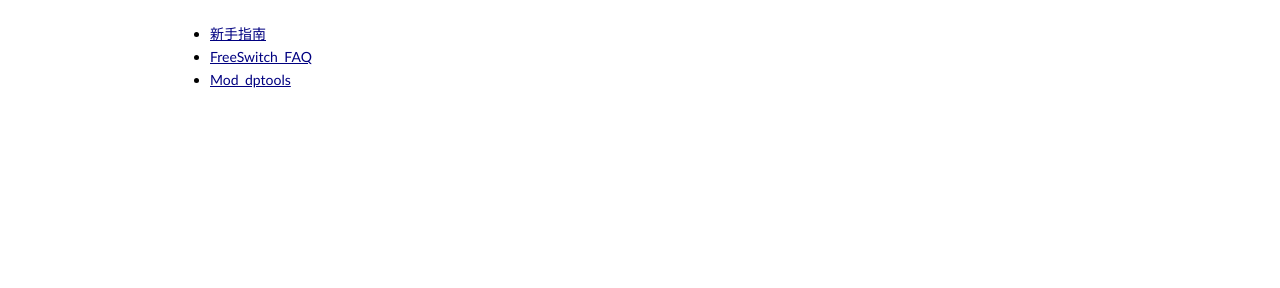
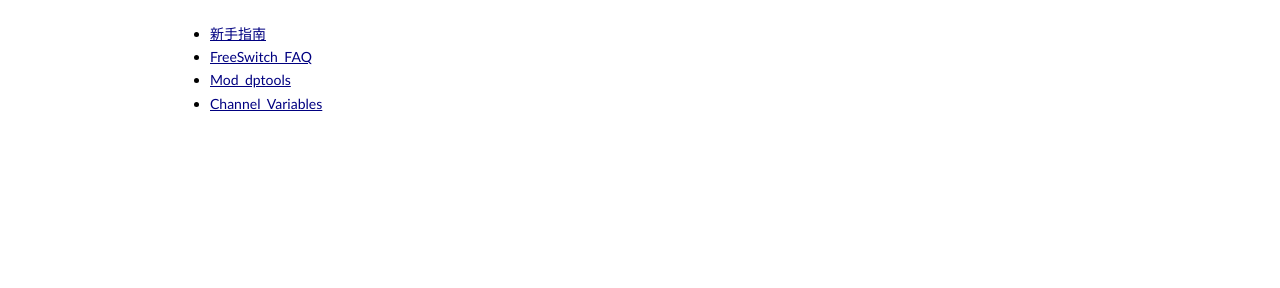
Before and after one commit to freeswitch-cn/freeswitch-cn.github.com, a Jekyll site: the page built from wiki/index.md, in a window 1280 px wide. Shown: the part 236-524 px from the top of the page. Built offline with Jekyll 4.4.1, drawn with Linux system fonts in a browser that asks for light colours; Markdown is read by kramdown in place of the engine named in the settings.

Commit message:
modify index.md,add channel_variable

```diff
--- a/wiki/index.md
+++ b/wiki/index.md
@@ -8,3 +8,4 @@ title: Wiki
 * [新手指南](/wiki/New_User_s_guide.html)
 * [FreeSwitch_FAQ](/wiki/FreeSWITCH_FAQ.html)
 * [Mod_dptools](/wiki/mod_dptools.html)
+* [Channel_Variables](/wiki/Channel_Variables.html)
```
